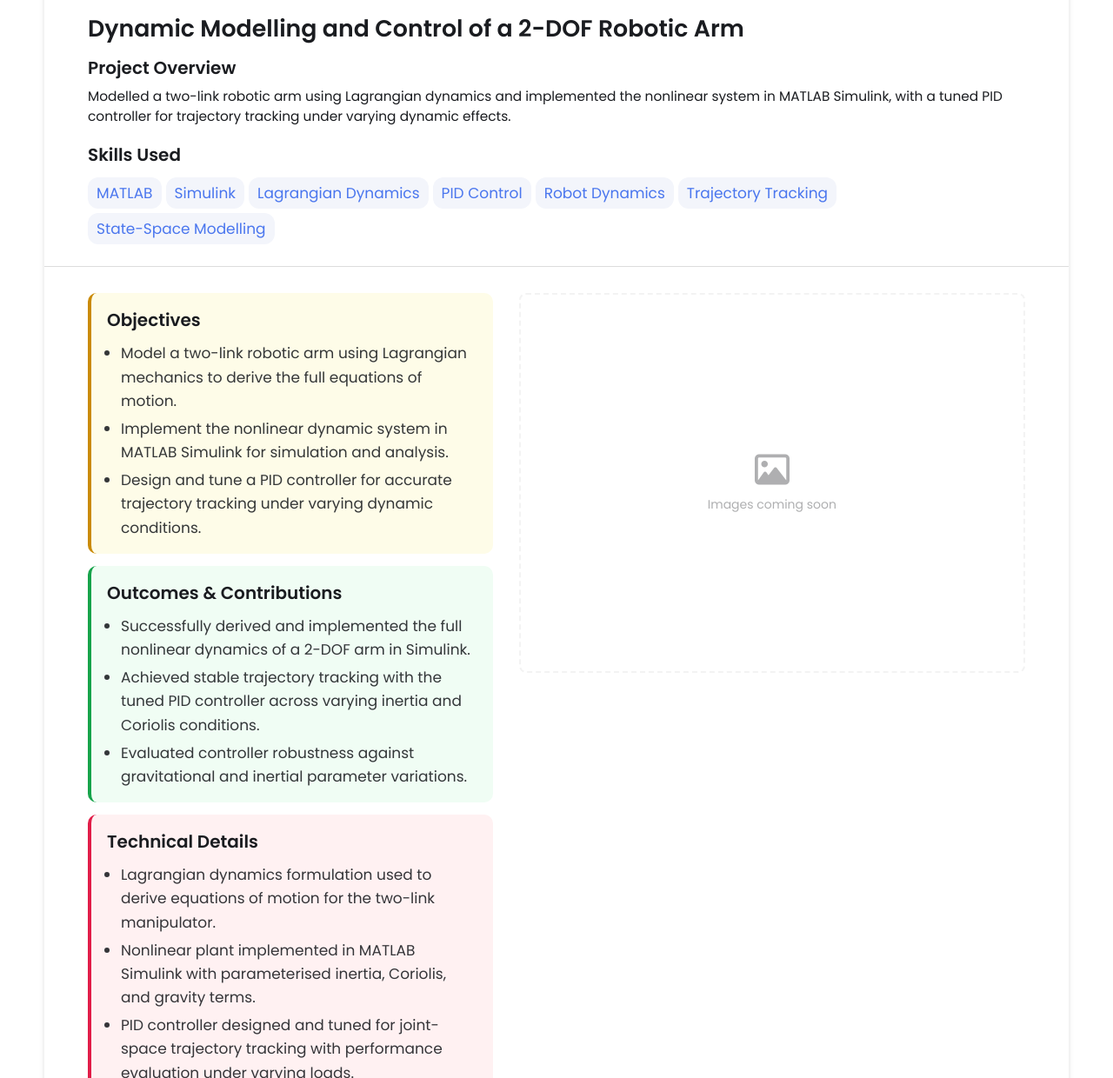
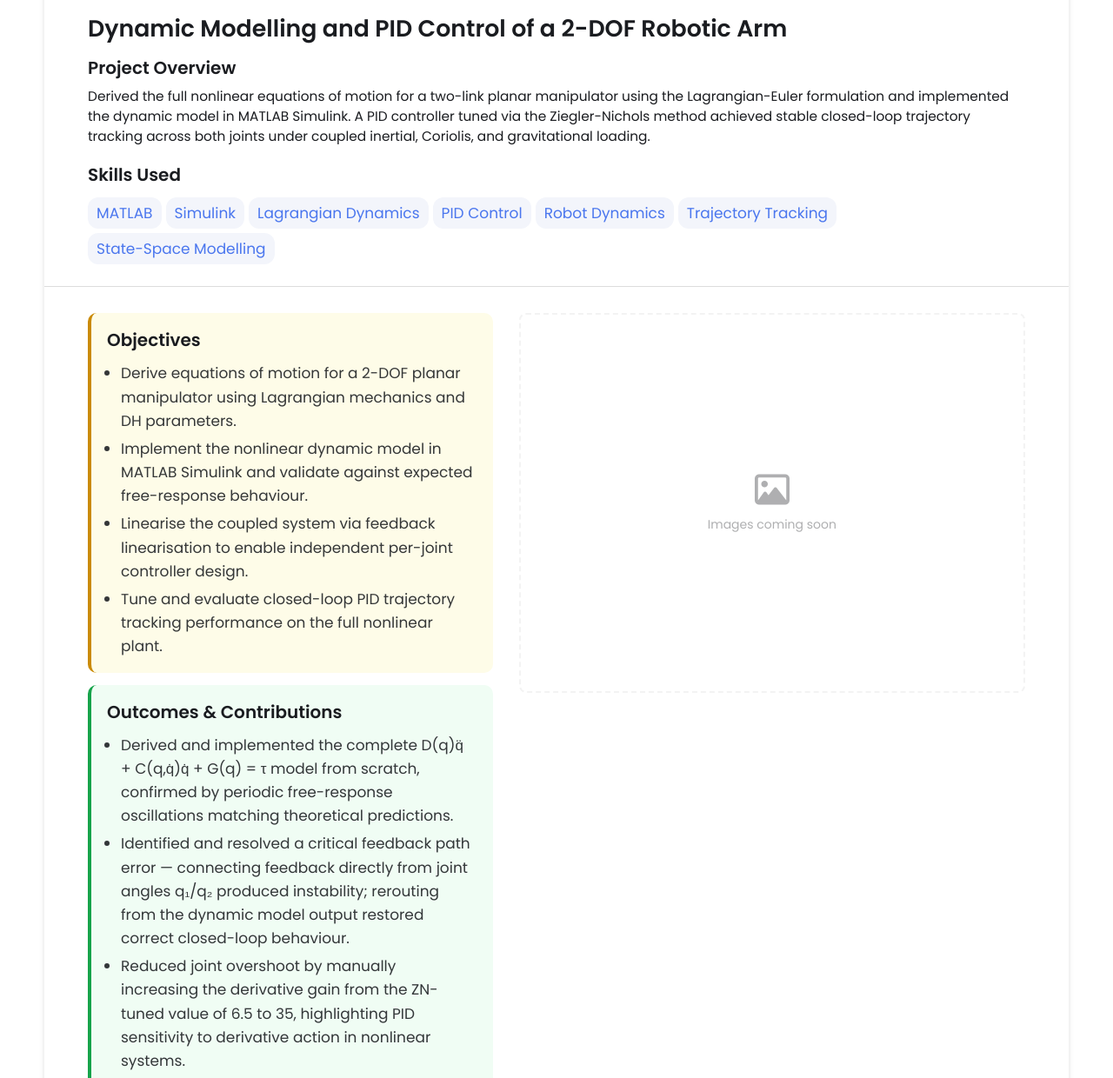
Before and after one commit to ebj17/ebj17.github.io, a Jekyll site: the page built from _projects/dynamic-modelling-2dof-arm/index.md, in a window 1280 px wide and 1400 px high, scrolled down 334 px, cut to the strip 160-1400 px from the top of the window. Shown: the whole strip at 87% size. Built offline with Jekyll 4.4.1, drawn with Linux system fonts in a browser that asks for light colours; some of the changed text lies outside the part shown.

Commit message:
Update 2-DOF arm project content: title, overview, objectives, outcomes, technical details
Co-Authored-By: Claude Sonnet 4.6 <noreply@anthropic.com>

```diff
--- a/_projects/dynamic-modelling-2dof-arm/index.md
+++ b/_projects/dynamic-modelling-2dof-arm/index.md
@@ -2,8 +2,8 @@
 layout: post
 
 # ── TITLE & DESCRIPTION ──────────────────────────────────────────────────────
-title: Dynamic Modelling and Control of a 2-DOF Robotic Arm   # h1 shown at the top of the page
-description: Modelled a two-link robotic arm using Lagrangian dynamics and implemented the nonlinear system in MATLAB Simulink, with a tuned PID controller for trajectory tracking under varying dynamic effects.
+title: Dynamic Modelling and PID Control of a 2-DOF Robotic Arm   # h1 shown at the top of the page
+description: Derived the full nonlinear equations of motion for a two-link planar manipulator using the Lagrangian-Euler formulation and implemented the dynamic model in MATLAB Simulink. A PID controller tuned via the Ziegler-Nichols method achieved stable closed-loop trajectory tracking across both joints under coupled inertial, Coriolis, and gravitational loading.
 # ↑ paragraph shown under "Project Overview"
 
 # ── SKILLS ───────────────────────────────────────────────────────────────────
@@ -22,19 +22,24 @@ main-image: /preview.png       # banner image at the top of the page (crop ratio
 
 # ── SPEC BOXES ───────────────────────────────────────────────────────────────
 objectives:                    # yellow box — what you set out to do
-  - Model a two-link robotic arm using Lagrangian mechanics to derive the full equations of motion.
-  - Implement the nonlinear dynamic system in MATLAB Simulink for simulation and analysis.
-  - Design and tune a PID controller for accurate trajectory tracking under varying dynamic conditions.
+  - Derive equations of motion for a 2-DOF planar manipulator using Lagrangian mechanics and DH parameters.
+  - Implement the nonlinear dynamic model in MATLAB Simulink and validate against expected free-response behaviour.
+  - Linearise the coupled system via feedback linearisation to enable independent per-joint controller design.
+  - Tune and evaluate closed-loop PID trajectory tracking performance on the full nonlinear plant.
 
 outcomes:                      # green box — key results and achievements
-  - Successfully derived and implemented the full nonlinear dynamics of a 2-DOF arm in Simulink.
-  - Achieved stable trajectory tracking with the tuned PID controller across varying inertia and Coriolis conditions.
-  - Evaluated controller robustness against gravitational and inertial parameter variations.
+  - Derived and implemented the complete D(q)q̈ + C(q,q̇)q̇ + G(q) = τ model from scratch, confirmed by periodic free-response oscillations matching theoretical predictions.
+  - Identified and resolved a critical feedback path error — connecting feedback directly from joint angles q₁/q₂ produced instability; rerouting from the dynamic model output restored correct closed-loop behaviour.
+  - Reduced joint overshoot by manually increasing the derivative gain from the ZN-tuned value of 6.5 to 35, highlighting PID sensitivity to derivative action in nonlinear systems.
+  - Feedback linearisation successfully decoupled both joints into independent double integrators (G(s) = 1/s²), though the inherent simplification introduced unmodelled dynamics that limited tracking precision on the full plant.
 
 technical:                     # red box — technologies, methods, and implementation details
-  - Lagrangian dynamics formulation used to derive equations of motion for the two-link manipulator.
-  - Nonlinear plant implemented in MATLAB Simulink with parameterised inertia, Coriolis, and gravity terms.
-  - PID controller designed and tuned for joint-space trajectory tracking with performance evaluation under varying loads.
+  - DH convention for joint frame definition; homogeneous transformation matrices derived per link.
+  - Lagrangian formulation: kinetic (translational + rotational) and gravitational potential energy per link.
+  - Ziegler-Nichols second method: Ku = 9.07, Tu = 9.56s → Kp = 5.44, Ki = 1.14, Kd = 6.5 (manually refined to Kd = 35).
+  - Simulink: MATLAB Function block encoding D, C, G matrices; integrator chain for state recovery; dual PID blocks in closed loop.
+  - Limitation: feedback linearisation assumes perfect model knowledge — parameter uncertainty degrades tracking on the physical plant.
+  - Future work: computed torque control or MPC would handle residual nonlinearities more robustly.
 
 # ── GALLERY ──────────────────────────────────────────────────────────────────
 # Drop any image named gallery-1.jpg, gallery-2.jpg, gallery-3.jpg etc. into
```
